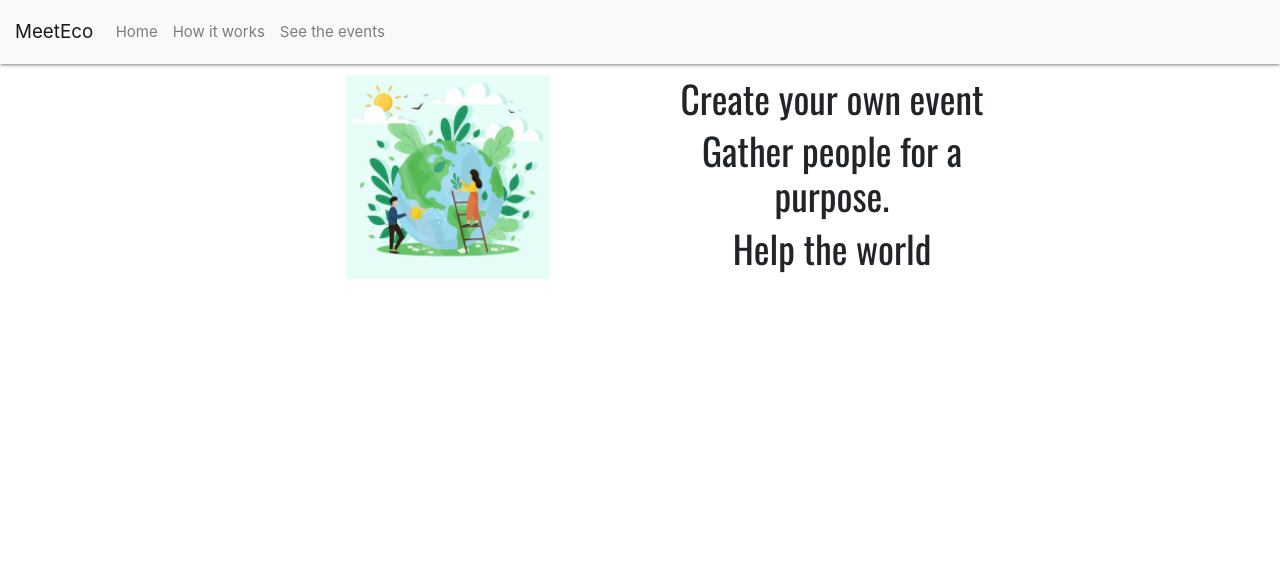
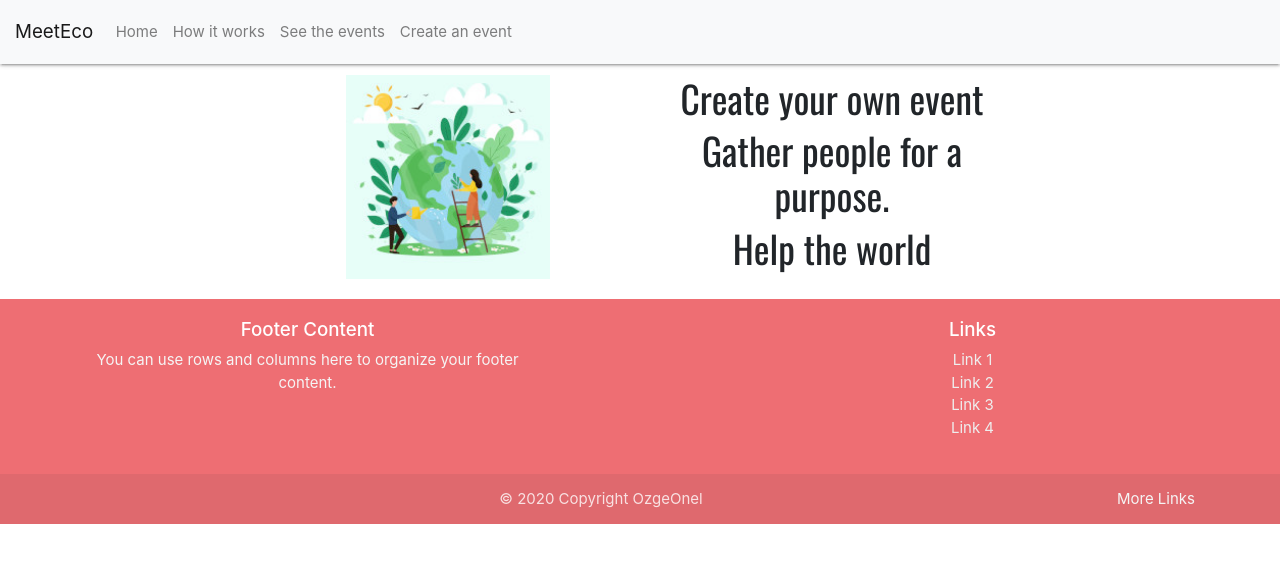
Before and after one commit to ozluna/meet-eco, a Flask app: page / in a window 1280 px wide. Shown: the top 563 px of the page. Run offline with Flask 2, Linux system fonts and the light colour scheme; data that the repository does not hold is empty; some libraries are stand-ins or nearby versions.

Commit message:
adding  footer and assigning the menu links

```diff
--- a/templates/base.html
+++ b/templates/base.html
@@ -15,7 +15,7 @@
       <div class="row m-0">
       <!--website logo and navbar-->
         <nav class="navbar navbar-expand-lg navbar-light bg-light fixed-top">
-          <a class="navbar-brand" id="logo" href="index.html">MeetEco</a>
+          <a class="navbar-brand" id="logo" href="{{url_for('index')}}">MeetEco</a>
           <button class="navbar-toggler" type="button" data-toggle="collapse" data-target="#navbarText" aria-controls="navbarText" aria-expanded="false"  aria-label="Toggle navigation">
             <span class="navbar-toggler-icon"></span>
           </button>
@@ -25,10 +25,13 @@
                 <a class="nav-link" href="{{url_for('index')}}">Home </a>
               </li>
               <li class="nav-item">
-                <a class="nav-link" href="#cuisine">How it works</a>
+                <a class="nav-link" href="{{url_for('index')}}#howitworks">How it works</a>
               </li>
               <li class="nav-item">
-                <a class="nav-link" href="#contact-me">See the events</a>
+                <a class="nav-link" href="{{url_for('index')}}#seeEvents">See the events</a>
+              </li>
+               <li class="nav-item">
+                <a class="nav-link" href="{{url_for('create_event')}}">Create an event </a>
               </li>
             </ul>
             <span class="navbar-text"> </span>
@@ -36,8 +39,34 @@
         </nav>
       </div>
     </header>
+
     {%block content%}
     {%endblock%}
+    <footer class="page-footer">
+            <div class="container">
+                <div class="row">
+                <div class="col l6 s12">
+                    <h5 class="white-text">Footer Content</h5>
+                    <p class="grey-text text-lighten-4">You can use rows and columns here to organize your footer content.</p>
+                </div>
+                <div class="col l4 offset-l2 s12">
+                    <h5 class="white-text">Links</h5>
+                    <ul>
+                    <li><a class="grey-text text-lighten-3" href="#!">Link 1</a></li>
+                    <li><a class="grey-text text-lighten-3" href="#!">Link 2</a></li>
+                    <li><a class="grey-text text-lighten-3" href="#!">Link 3</a></li>
+                    <li><a class="grey-text text-lighten-3" href="#!">Link 4</a></li>
+                    </ul>
+                </div>
+                </div>
+            </div>
+            <div class="footer-copyright">
+                <div class="container">
+                © 2020 Copyright OzgeOnel
+                <a class="grey-text text-lighten-4 right" href="#!">More Links</a>
+                </div>
+            </div>
+    </footer>
 
 <script
       src="https://maxcdn.bootstrapcdn.com/bootstrap/4.0.0/js/bootstrap.min.js"
```
